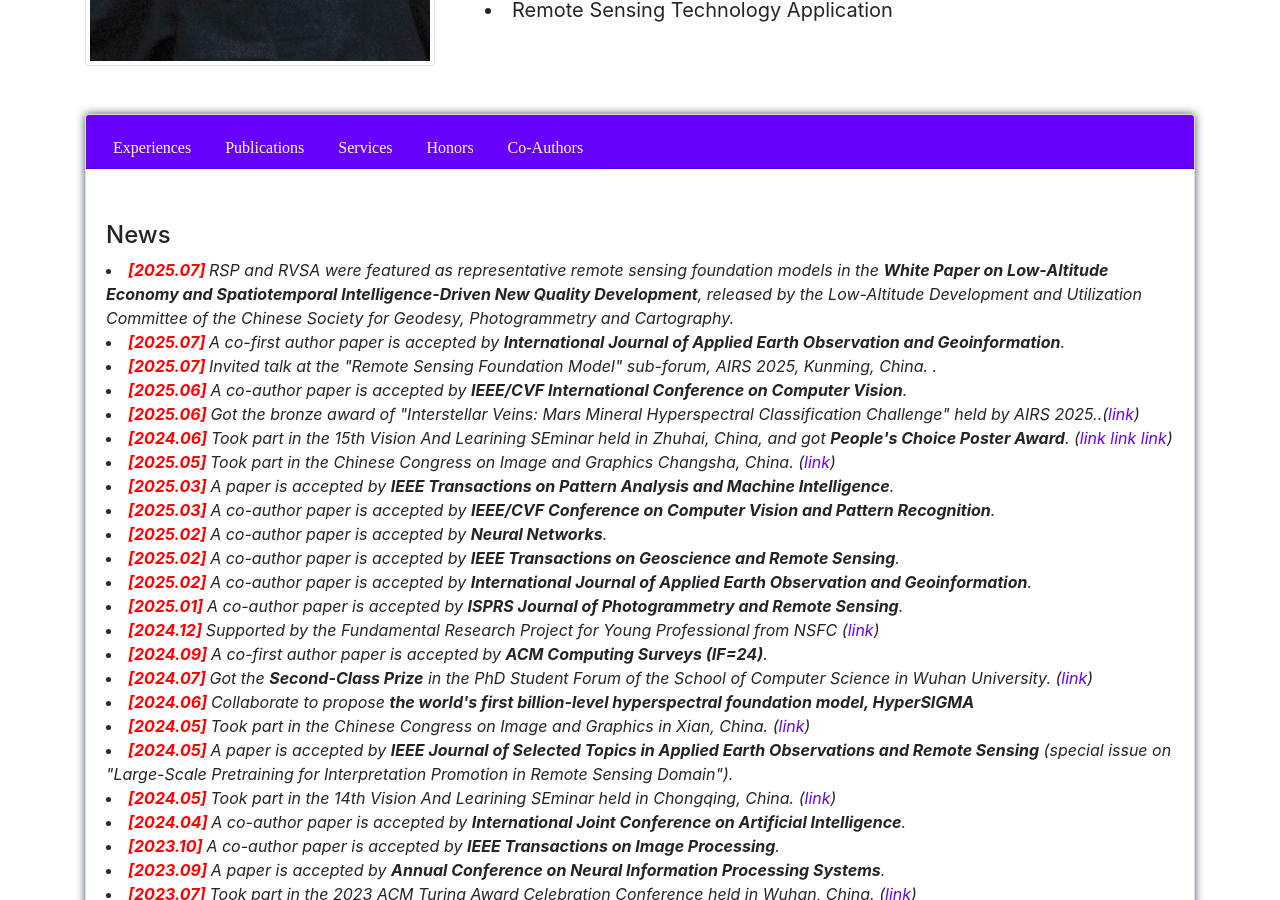
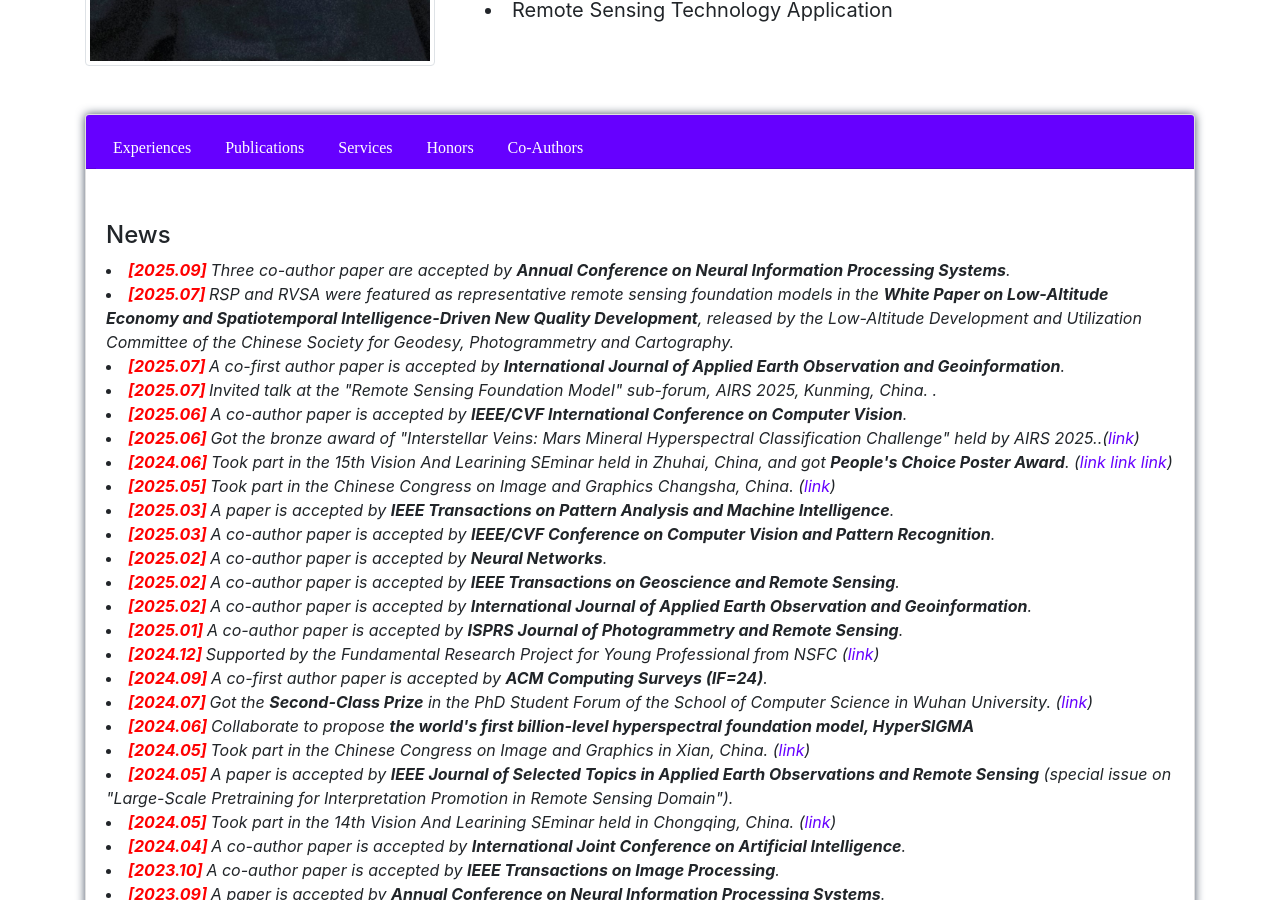
Before and after one commit to DotWang/DotWang.github.io, a Jekyll site: the page built from index.md, in a window 1280 px wide and 900 px high, scrolled down 462 px. Built offline with Jekyll 4.4.1, drawn with Linux system fonts in a browser that asks for light colours; nearby versions of some CDN libraries; comment, search, counter and statistics services are not loaded.

Commit message:
Update exp.html

```diff
--- a/_includes/exp.html
+++ b/_includes/exp.html
@@ -1,5 +1,6 @@
 <A NAME="R_News"><h4>News</h4></A>
 <i>
+<li> <b> <font color="#FF0000">[2025.09]</font> </b> Three co-author paper are accepted by <b>Annual Conference on Neural Information Processing Systems</b>.</li>
 <li> <b> <font color="#FF0000">[2025.07]</font> </b> RSP and RVSA were featured as representative remote sensing foundation models in the <b>White Paper on Low-Altitude Economy and Spatiotemporal Intelligence-Driven New Quality Development</b>, released by the Low-Altitude Development and Utilization Committee of the Chinese Society for Geodesy, Photogrammetry and Cartography.</b>
 <li> <b> <font color="#FF0000">[2025.07]</font> </b> A co-first author paper is accepted by <b>International Journal of Applied Earth Observation and Geoinformation</b>.</li>
 <li> <b> <font color="#FF0000">[2025.07]</font> </b> Invited talk at the "Remote Sensing Foundation Model" sub-forum, AIRS 2025, Kunming, China. </b>.
```
